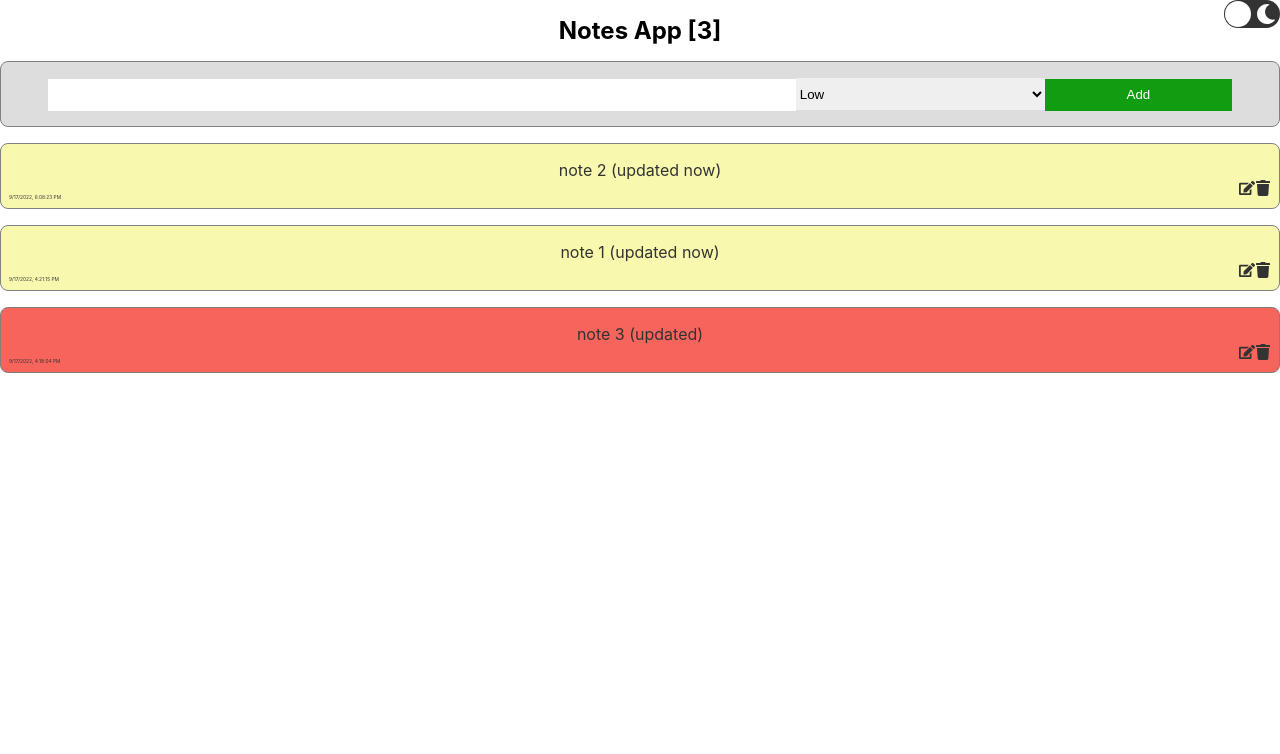
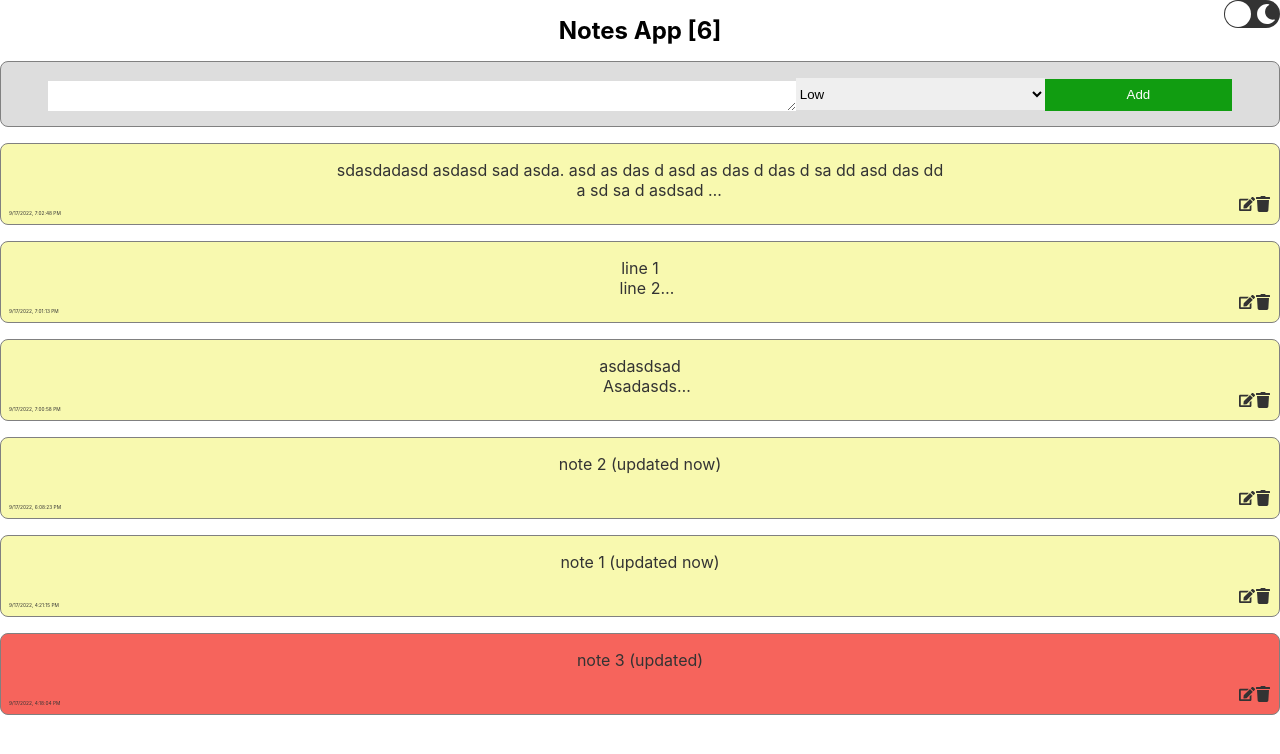
Before and after one commit to coderdost/react-with-typescript, a React (Create React App) app: page / in a window 1280 px wide. Shown: the top 754 px of the page. Built offline with nearby package versions, Linux system fonts and the light colour scheme; data requests are answered from the project's data file.

Commit message:
textarea and multi-line notes

```diff
--- a/db.json
+++ b/db.json
@@ -20,6 +20,27 @@
       "id": "78486737-f03f-4da1-a40c-460149e7cf87",
       "createdAt": "2022-09-17T16:16:02.765Z",
       "updatedAt": "2022-09-17T16:18:04.640Z"
+    },
+    {
+      "text": "asdasdsad\nAsadasds\nasdasdasdad",
+      "priority": "low",
+      "id": "52ceb228-fc3b-440e-b849-31351a188498",
+      "createdAt": "2022-09-17T19:00:58.267Z",
+      "updatedAt": "2022-09-17T19:00:58.267Z"
+    },
+    {
+      "text": "line 1\nline 2\nline 3\nline 4\n",
+      "priority": "low",
+      "id": "a1ad66bb-7f36-48f2-b6b0-e21dfadd5d63",
+      "createdAt": "2022-09-17T19:01:13.245Z",
+      "updatedAt": "2022-09-17T19:01:13.245Z"
+    },
+    {
+      "text": "sdasdadasd asdasd sad asda. asd as das d asd as das d das d sa dd asd das dd\n a sd sa d asdsad \n  sad sadas d asd sad\n a sd sa das d asdsa\n\n\nasdsdasdasd",
+      "priority": "low",
+      "id": "32a0c88d-45cc-4997-bc03-9c5dd31093aa",
+      "createdAt": "2022-09-17T19:02:48.509Z",
+      "updatedAt": "2022-09-17T19:02:48.509Z"
     }
   ]
 }
--- a/src/components/add-note/add-note.css
+++ b/src/components/add-note/add-note.css
@@ -1,8 +1,8 @@
-.add-note input{
-    line-height: 2rem;
+.add-note textarea{
     width: 60%;
     border:0;
     padding: 0;
+    vertical-align: bottom;
 }
 .add-note button{
     line-height: 2rem;
--- a/src/components/add-note/add-note.tsx
+++ b/src/components/add-note/add-note.tsx
@@ -16,7 +16,7 @@ function AddNote(props: AddNoteProps) {
   const theme = useContext(ThemeContext);
   const { state, dispatch } = useContext(StateContext);
 
-  const handleChange = (e: React.ChangeEvent<HTMLInputElement>) => {
+  const handleChange = (e: React.ChangeEvent<HTMLTextAreaElement>) => {
     setText(e.target.value);
   };
 
@@ -78,7 +78,8 @@ function AddNote(props: AddNoteProps) {
   return (
     <Card bgColor={theme === 'dark' ? '#333' : '#ddd'} height="2" padding="1">
       <form className="add-note">
-        <input type="text" onChange={handleChange} value={text} />
+        <textarea onChange={handleChange} value={text}></textarea>
+        {/* <input type="text" onChange={handleChange} value={text} /> */}
         <select onChange={handleSelect} value={priority}>
           <option value="high">High</option>
           <option value="medium">Medium</option>
--- a/src/components/note/note.css
+++ b/src/components/note/note.css
@@ -14,3 +14,12 @@
 .date{
     font-size: 0.3rem;
 }
+.text{
+    white-space: pre-wrap;
+    overflow: hidden;
+   text-overflow: ellipsis;
+   display: -webkit-box;
+   -webkit-line-clamp: 2; /* number of lines to show */
+           line-clamp: 2;
+   -webkit-box-orient: vertical;
+}
--- a/src/components/note/note.tsx
+++ b/src/components/note/note.tsx
@@ -39,11 +39,11 @@ function Note(props: NoteProps) {
           ? props.priority && ColorDark[props.priority]
           : props.priority && ColorLight[props.priority]
       }
-      height="2"
+      height="3"
       padding="1"
     >
       <>
-        <div>{props.text}</div>
+        <div className='text'>{props.text}</div>
         <div className='left-corner date'>{props.updatedAt.toLocaleString()}</div>
         <div className="right-corner">
           <FaEdit onClick={() => editNote(props.note)}></FaEdit>
```
